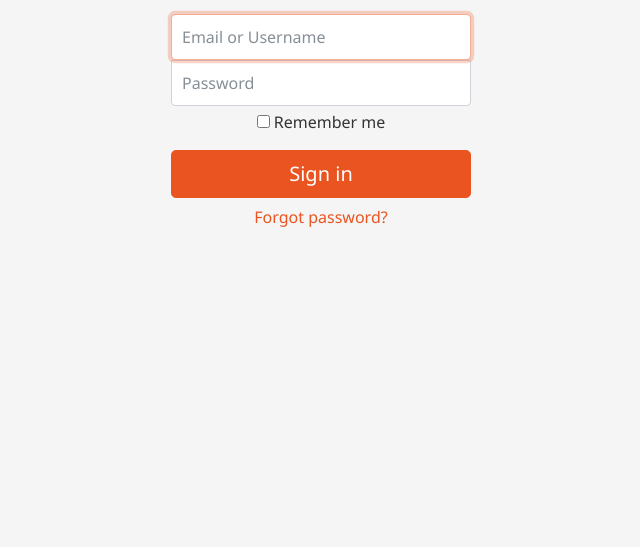
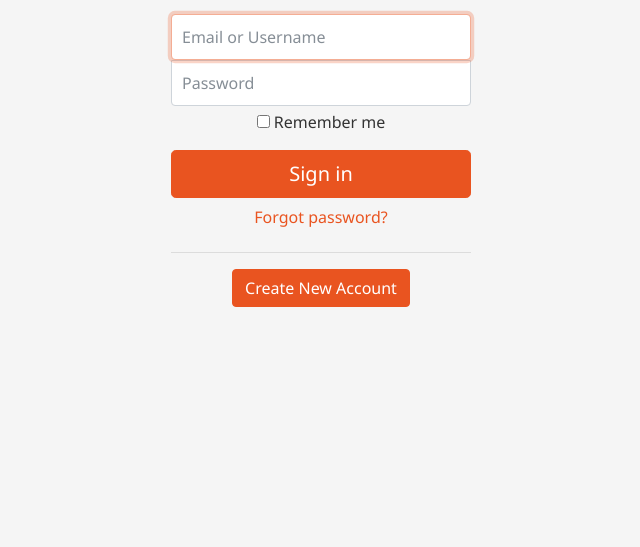
Before and after one commit to mithuldas/fitninja, a PHP site: page /login.php in a window 1280 px wide. Shown: the part 81-628 px from the top of the page, without its empty margins (319-959 px from the left). Run offline with PHP 8.4, Linux system fonts and the light colour scheme; some libraries are stand-ins or nearby versions.

Commit message:
added create about button to login page

```diff
--- a/login.php
+++ b/login.php
@@ -51,7 +51,8 @@ if(isset($_GET['status'])){
     </div>
     <button class="btn btn-lg btn-primary btn-block" type="submit" name="login-submit">Sign in</button>
         <button type="button" class="btn btn-link"><a href="forgot-password.php"> Forgot password?</a> </button>
-
+        <hr>
+        <button class="btn btn-primary altbgd" type="submit" name="login-submit">Create New Account</button>
           </form>
 <?php
 }
```
